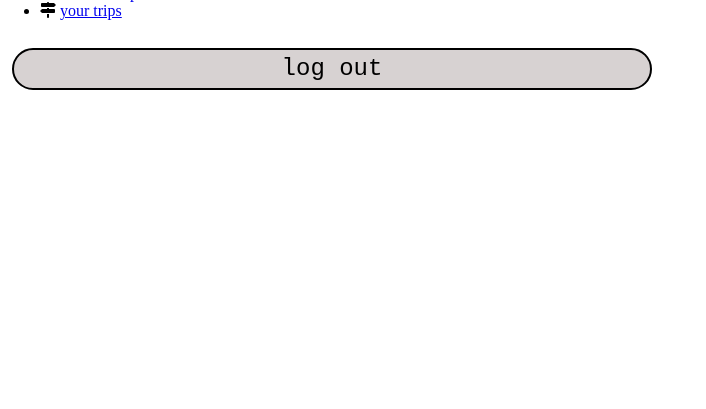
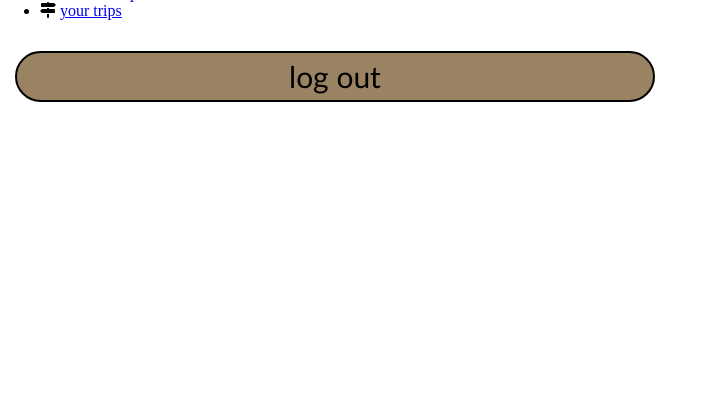
Before and after one commit to aleksandragoryczka/tripsavvy, a PHP site: template public/views/main_page.html in a window 1280 px wide. Shown: the part 336-745 px from the top of the page, without its empty margins (0-706 px from the left). Run offline with PHP 8.4, Linux system fonts and the light colour scheme; the template is opened without the code that fills it, so the values that code supplies are empty; some libraries are stand-ins or nearby versions.

Commit message:
fonts small updates

```diff
--- a/public/css/style.css
+++ b/public/css/style.css
@@ -37,11 +37,11 @@ form.login{
 }
 
 button{
-    background: #D7D2D2;
+    background: #998362;
     border: 2px solid #000000;
     border-radius: 36px;
-    font-family: 'Courier New';
-    font-size: 24px;
+    font-family:'Gill Sans';
+    font-size: 30px;
 
     color: #000000;
 
@@ -50,6 +50,14 @@ button{
     margin: 0.5em;
     line-height: 1.5em;
 }
+
+button:hover{
+    cursor: pointer;
+    border-radius: 18px;
+    background-color: #AD8540;
+}
+
+
 
 input{
     background-color: transparent;
@@ -62,9 +70,11 @@ input{
 }
 
 .welcome-message{
-    font-family: 'Courier New';
-    font-size: 27px;
+    font-family:'Gill Sans';
+    font-size: 40px;
 }
+
+
 
 @media only screen and (max-device-width: 420px){
     .container-login-page{
--- a/public/css/trip_summary.css
+++ b/public/css/trip_summary.css
@@ -37,7 +37,7 @@
     background: #D7D2D2;
     border: 2px solid #000000;
     border-radius: 36px;
-    font-family: 'Courier New';
+    font-family:'Gill Sans';
     font-size: 17px;
     color: #000000;
 
@@ -103,7 +103,7 @@
 .text-message{
     grid-column: 2/3;
     grid-row: 2/3;
-    font-family: 'Courier New';
+    font-family:'Gill Sans';
     font-size: 17px;
     margin-top: 60px;
 }
```
